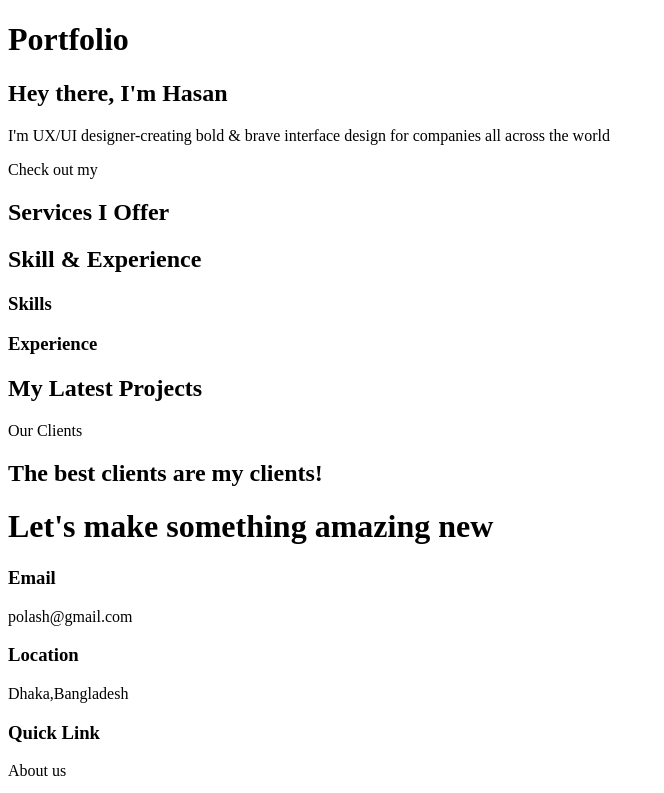
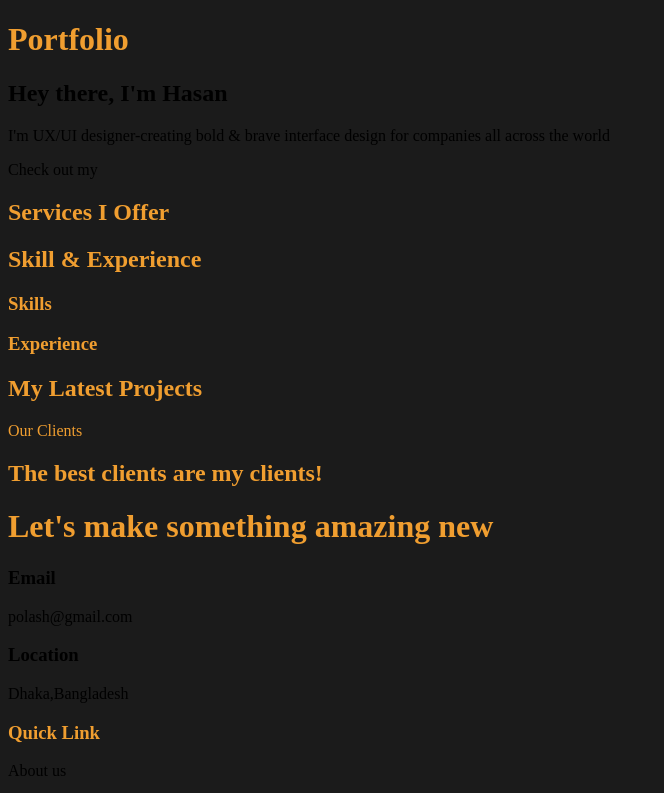
Before and after one commit to santinozc11/Proyecto-web, a plain HTML site: page index.html in a window 1280 px wide. Shown: the top 793 px of the page, without its empty margins (0-664 px from the left). Drawn offline with Linux system fonts and the light colour scheme.

Commit message:
inicios css

```diff
--- /dev/null
+++ b/css/estilos.css
@@ -0,0 +1,7 @@
+body{
+    background-color: rgb(27,27,27);
+}
+
+.title{
+    color: rgb(240,158,48);
+}
--- a/index.html
+++ b/index.html
@@ -4,38 +4,40 @@
     <meta charset="UTF-8">
     <meta name="viewport" content="width=device-width, initial-scale=1.0">
     <title>Portfolio</title>
-    <link rel="stylesheet" href="">
+    <link rel="stylesheet" href="css/estilos.css">
 </head>
 <body>
     <header>
-        <h1>Portfolio</h1>
+        <h1 class="title">Portfolio</h1>
         <nav></nav>
     </header>
     <main>
         <section>
+
             <h1>Hey there, I'm Hasan</h1>
             <p>I'm UX/UI designer-creating bold & brave interface design for companies all across the world</p>
         </section>
         <section><p>Check out my</p> </section>
 
-        <section><h1>Services I Offer</h1></section>
-        <section><h1>Skill & Experience</h1>
-            <section><h1>Skills</h1></section>
-            <section><h1>Experience</h1></section>
+        <section><h1 class="title">Services I Offer</h1></section>
+        <section><h1 class="title">Skill & Experience</h1>
+            <section><h1 class="title">Skills</h1></section>
+            <section><h1 class="title">Experience</h1></section>
         </section>
-        <section><h1>My Latest Projects</h1></section>
-        <section>Our Clients
-            <h1>The best clients are my clients!</h1>
+        <section><h1 class="title">My Latest Projects</h1></section>
+        <section>
+            <p class="title">Our Clients</p>
+            <h1 class="title">The best clients are my clients!</h1>
         </section>
     </main>
     <footer>
-        <h1>Let's make something amazing new</h1>
+        <h1 class="title">Let's make something amazing new</h1>
         <section><h3>Email</h3>
             <p>polash@gmail.com</p>
         </section>
         <section><h3>Location</h3>
         <p>Dhaka,Bangladesh</p></section>
-        <section><h3>Quick Link</h3>
+        <section><h3 class="title">Quick Link</h3>
             <p>About us</p>
             <p>Services</p>
             <p>Appoinment</p>
@@ -43,7 +45,7 @@
             <p>Contact us</p>
             <p>Terms & Conditions</p>
         </section>
-        <section><h3>Services</h3>
+        <section><h3 class="title">Services</h3>
             <p>About us</p>
             <p>Services</p>
             <p>Appoinment</p>
```
